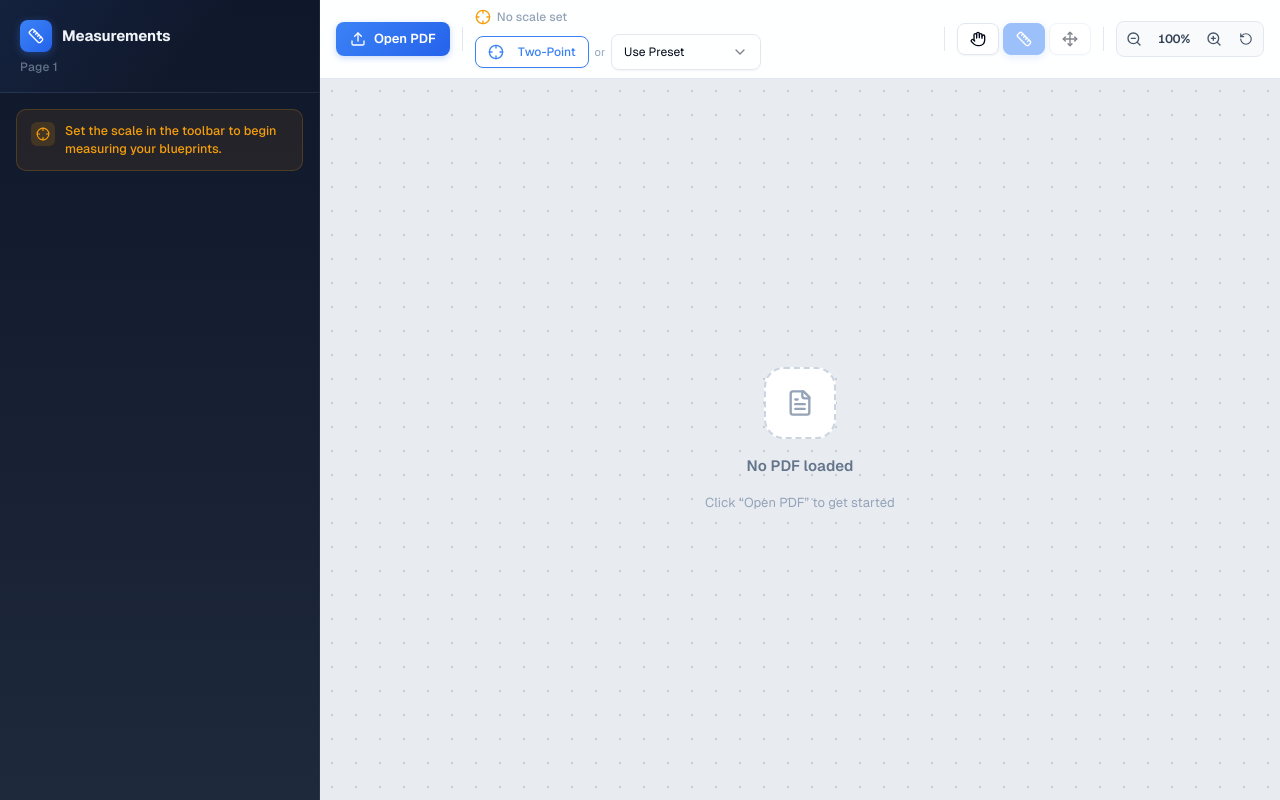
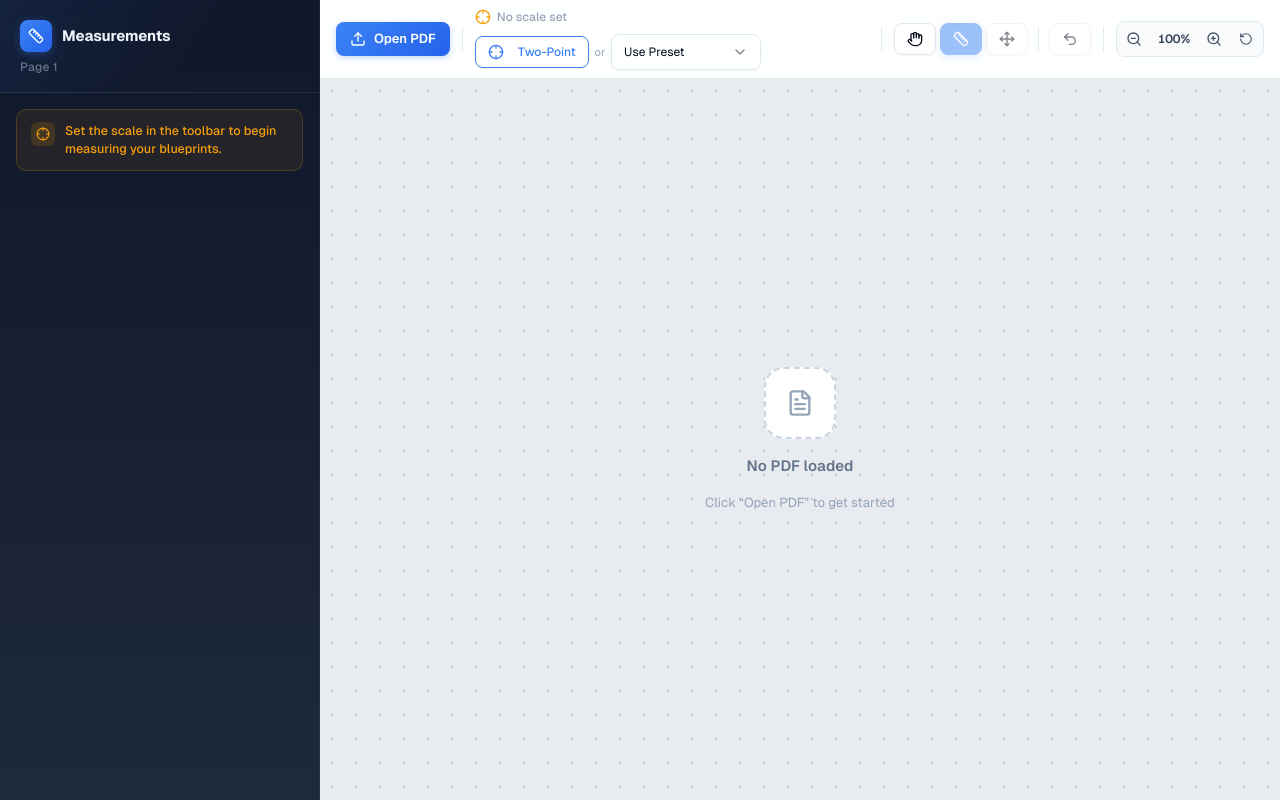
Before and after one commit to waterjetcad/pdf-scale, a Next.js app: page / in a window 1280 px wide. Built offline with nearby package versions, Linux system fonts and the light colour scheme.

Commit message:
edit kari stuff

```diff
--- a/src/components/PdfViewer.tsx
+++ b/src/components/PdfViewer.tsx
@@ -6,7 +6,7 @@ import { Point } from '@/types/pdf';
 import {
   Ruler, Move, ZoomIn, ZoomOut, RotateCcw, Hand,
   Upload, ChevronLeft, ChevronRight, FileText,
-  Crosshair, Trash2, X, LayoutGrid
+  Crosshair, Trash2, X, LayoutGrid, Undo2
 } from 'lucide-react';
 
 export function PdfViewer() {
@@ -115,6 +115,30 @@ export function PdfViewer() {
     panRef.current = panOffset;
     applyTransform();
   }, [panOffset]);
+
+  const handleUndo = () => {
+    if (tool === 'calibrate' && isSettingScale) {
+      if (calibrationPoints.length > 0) {
+        setCalibrationPoints(calibrationPoints.slice(0, -1));
+        setCalibrationPreviewPoint(null);
+      }
+    } else if (tool === 'measure') {
+      if (measureStart) {
+        setMeasureStart(null);
+        setCurrentMeasurement([]);
+      }
+    } else if (tool === 'area') {
+      if (areaPoints.length > 0) {
+        const newPoints = areaPoints.slice(0, -1);
+        setAreaPoints(newPoints);
+        setCurrentMeasurement(newPoints);
+      }
+    }
+  };
+
+  const canUndo = (tool === 'calibrate' && isSettingScale && calibrationPoints.length > 0) ||
+                  (tool === 'measure' && measureStart !== null) ||
+                  (tool === 'area' && areaPoints.length > 0);
 
   const activeTool = isSpacePressed ? 'pan' : tool;
   const cursorStyle = activeTool === 'pan'
@@ -524,6 +548,17 @@ export function PdfViewer() {
             >
               <Move className="w-4 h-4" />
             </Button>
+            <div className="toolbar-divider" />
+            <Button
+              onClick={handleUndo}
+              variant="outline"
+              size="sm"
+              disabled={!canUndo}
+              title="Undo last point"
+              className="tool-btn"
+            >
+              <Undo2 className="w-4 h-4" />
+            </Button>
           </div>
 
           <div className="toolbar-divider" />
```
